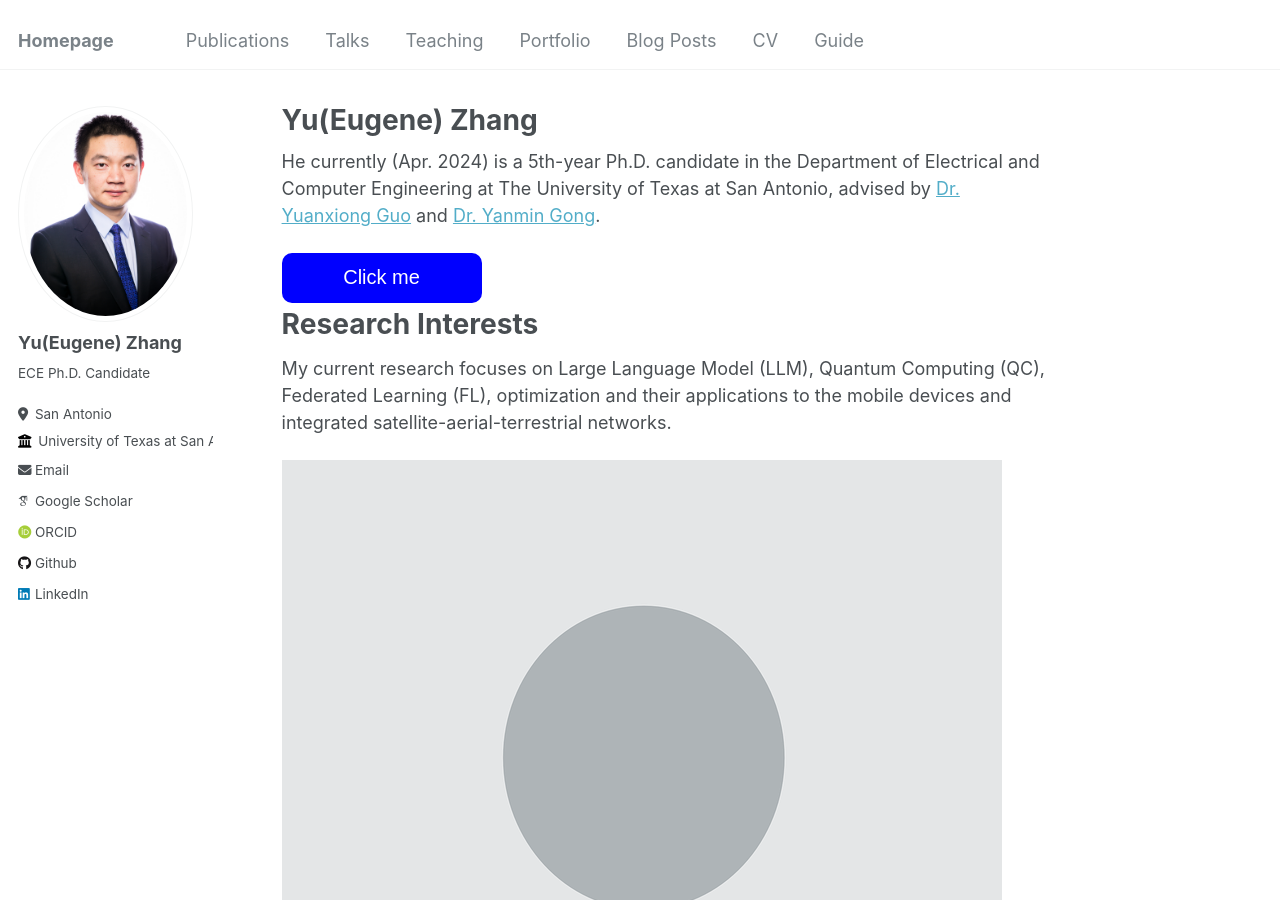
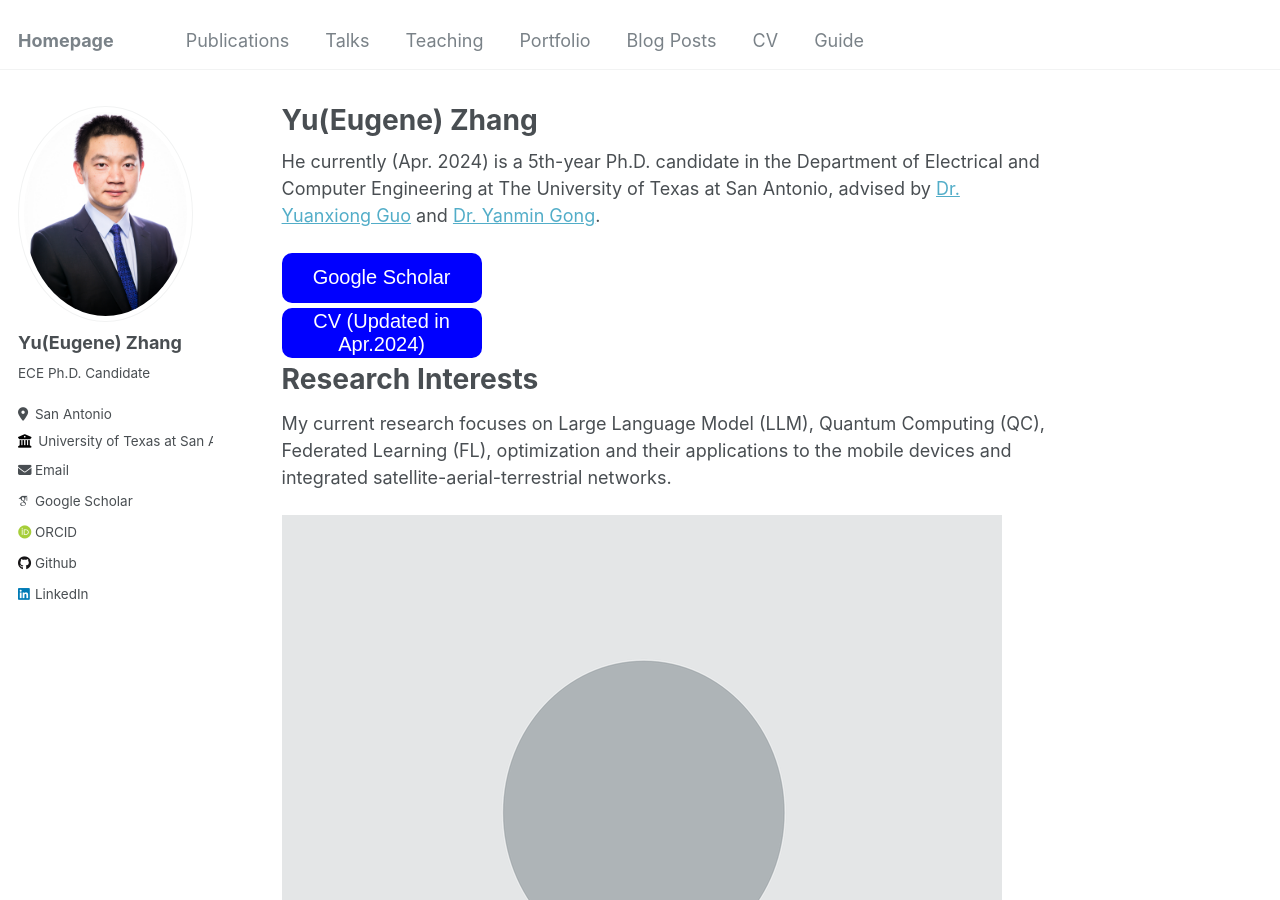
Before and after one commit to Yu-Zhang-Eugene/yu-zhang-eugene.github.io, a Jekyll site: the page built from _pages/about.md, in a window 1280 px wide and 900 px high. Built offline with Jekyll 4.4.1, drawn with Linux system fonts in a browser that asks for light colours; some web fonts are replaced.

Commit message:
modified:   _pages/about.md

```diff
--- a/_pages/about.md
+++ b/_pages/about.md
@@ -9,12 +9,16 @@ redirect_from:
 
 He currently (Apr. 2024) is a 5th-year Ph.D. candidate in the Department of Electrical and Computer Engineering at The University of Texas at San Antonio, advised by [Dr. Yuanxiong Guo](https://guoyuanxiong.github.io) and [Dr. Yanmin Gong](https://yanmingong.github.io).
 
+<form action="https://stackoverflow.com/" method="get" target="_blank">
+  <button type="submit" style="width: 200px; height: 50px; font-size: 20px; color: white; background-color: blue; border: none; border-radius: 10px;font-family: Arial, sans-serif;">
+    Google Scholar
+  </button>
+</form>
 
 
-
-<form action="https://stackoverflow.com/" method="get" target="_blank">
+<form action="https://yu-zhang-eugene.github.io/files/paper1.pdf" method="get" target="_blank">
   <button type="submit" style="width: 200px; height: 50px; font-size: 20px; color: white; background-color: blue; border: none; border-radius: 10px;font-family: Arial, sans-serif;">
-    Click me
+    CV (Updated in Apr.2024)
   </button>
 </form>
 
```
